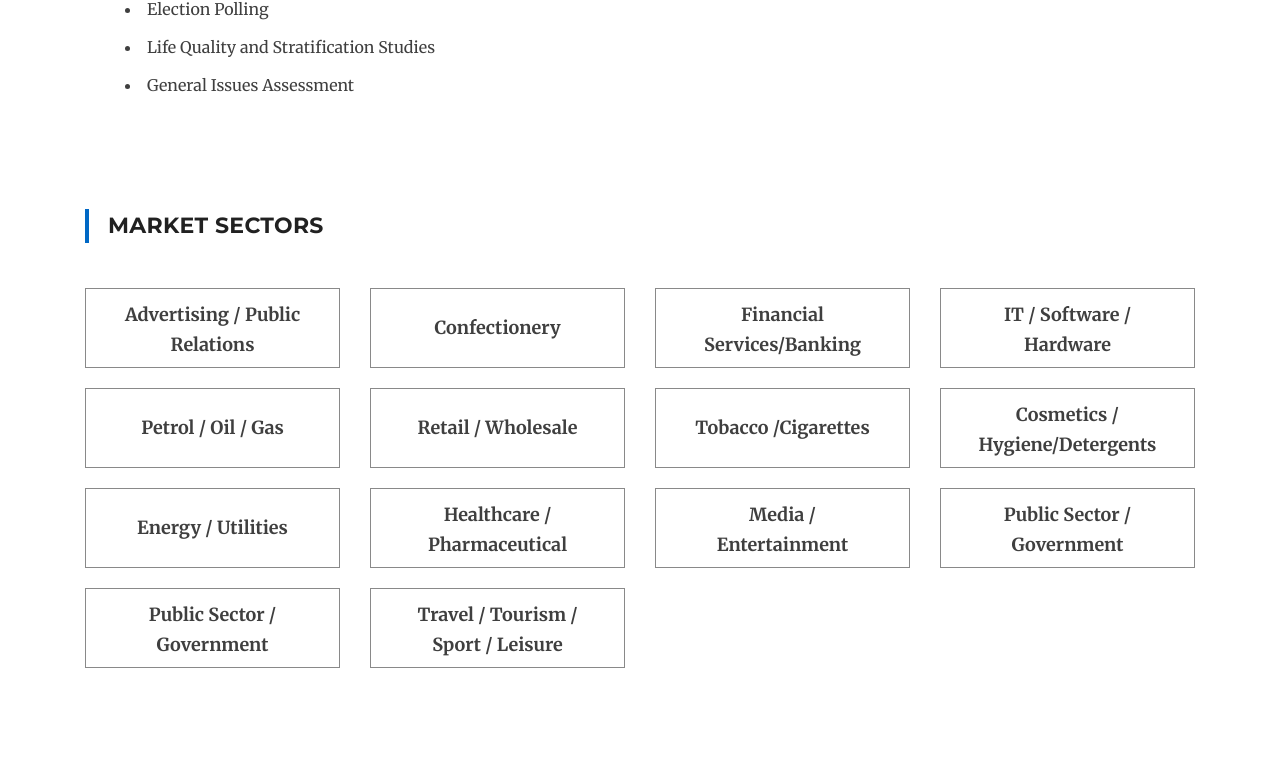
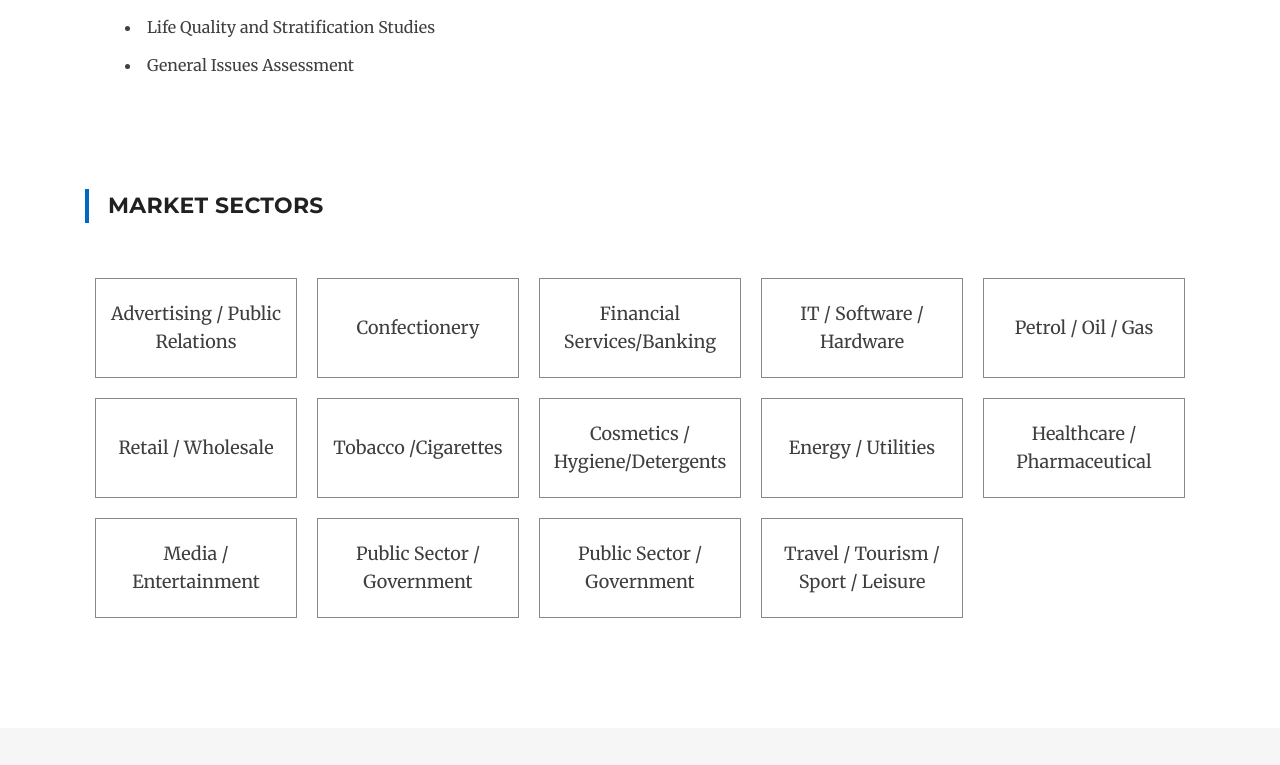
Before and after one commit to FlowFinSol/flow_idra_website, a plain HTML site: page our-services.html in a window 1280 px wide. Shown: the part 1995-2760 px from the top of the page. Drawn offline with Linux system fonts and the light colour scheme; files whose address does not match are found by name.

Commit message:
OUR SERVICES responsive

```diff
--- a/assets/scss/our-services-page/_our-services-page.scss
+++ b/assets/scss/our-services-page/_our-services-page.scss
@@ -22,11 +22,10 @@
   }
   .research-services {
     .quantitative {
+      padding: 50px;
       margin-top: 24px;
-      height: 480px;
       background-image: url("../img/bg-researchservices@2x.jpg");
       background-size: cover;
-      display: flex;
       justify-content: space-between;
       align-items: center;
       p {
@@ -45,9 +44,7 @@
       }
       .quantitative-left {
         height: 360px;
-        width: 488px;
         background: white;
-        margin-left: 50px;
         display: flex;
         flex-direction: column;
         justify-content: space-between;
@@ -56,9 +53,7 @@
       }
       .quantitative-right {
         height: 360px;
-        width: 488px;
         background: white;
-        margin-left: 20px;
       }
     }
   }
@@ -83,24 +78,48 @@
     h4 {
       margin-bottom: 45px;
     }
-    p {
-      display: flex;
-      flex-direction: column;
-      justify-content: space-around;
-      border: solid 1px #898989;
-      padding: 11px 26px;
-      height: 80px;
-      font-size: 18px;
-      line-height: 30px;
-      font-weight: bold;
-      text-align: center;
-      margin-bottom: 20px;
-      &:hover {
-        color: white;
-        border: solid 1px #0068c5;
-        background: #0068c5;
+    .grid-box {
+      padding: 10px;
+      display: grid;
+      grid-template-columns: repeat(auto-fill, minmax(200px, 1fr));
+      grid-gap: 20px;
+      .item {
+        display: flex;
+        justify-content: center;
+        text-align: center;
+        align-items: center;
+        padding: 10px;
+        height: 100px;
+        border: 1px solid #898989;
+        p {
+          font-size: 18px;
+          margin: 0;
+        }
       }
     }
   }
 
+  @include breakpoint($bs-lg) {
+    .research-services {
+      .quantitative {
+        .quantitative-left {
+          margin-bottom: 40px;
+        }
+      }
+    }
+  }
+  @include breakpoint($bs-sm) {
+    .research-services {
+      .quantitative {
+        background-image: none;
+        padding: 0;
+        .quantitative-left {
+           box-shadow: 0 9px 45px 0 rgba(0, 0, 0, 0.07), 0 9px 45px 0 rgba(0, 0, 0, 0.07);
+        }
+        .quantitative-right {
+           box-shadow: 0 9px 45px 0 rgba(0, 0, 0, 0.07), 0 9px 45px 0 rgba(0, 0, 0, 0.07);
+        }
+      }
+    }
+  }
 }
--- a/our-services.html
+++ b/our-services.html
@@ -5,9 +5,7 @@
   <meta name="viewport" content="width=device-width, initial-scale=1, shrink-to-fit=no">
   <title>Flow Idra</title>
   <link rel="shortcut icon" href="assets/img/icon/favicon.ico" type="image/x-icon">
-  <!-- <link rel="stylesheet" type="text/css" href="assets/css/font.css"> -->
   <link rel="stylesheet" type="text/css" href="assets/css/bootstrap.min.css">
-  <link href="assets/css/form_contact.css" rel="stylesheet" type="text/css">
   <link rel="stylesheet" type="text/css" href="assets/css/main.min.css">
 </head>
 <body>
@@ -31,11 +29,6 @@
             <a href="our-services.html" class="active-menu-a">OUR SERVICES</a>
             <a href="news-and-publications.html">NEWS</a>
             <a href="contact.html">CONTACT</a>
-          </div>
-          <div class="right-items">
-            <!-- <img src="assets/img/icon/search.svg" alt=""> -->
-            <img src="assets/img/icon/language.svg" alt="">
-            <p class="language">En</p>
           </div>
         </div>
       </div>
@@ -68,7 +61,7 @@
         </p>
         <div class="quantitative">
           <div class="row">
-            <div class="col-6">
+            <div class="col-lg-6 col-md-12">
               <div class="quantitative-left">
                 <div>
                   <p>Quantitative</p>
@@ -80,7 +73,7 @@
                 <button><a href="our-services-market-quantitative.html">READ MORE +</a></button>
               </div>
             </div>
-            <div class="col-6">
+            <div class="col-lg-6 col-md-12">
               <div class="quantitative-right">
                 <p>Qualitative</p>
                 <li>Focus groups</li>
@@ -98,7 +91,7 @@
       <div class="research-solutions">
         <h4>Research Solutions</h4>
         <div class="row">
-          <div class="col-6">
+          <div class="col-md-6 col-sm-12">
             <p>Marketing Research</p>
             <li>Brand Research</li>
             <li>Consumer Research</li>
@@ -116,7 +109,7 @@
             <li>Life Quality and Stratification Studies</li>
             <li>General Issues Assessment</li>
           </div>
-          <div class="col-6">
+          <div class="col-md-6 col-sm-12">
             <p>Economic Research</p>
             <li>Business Environment Research</li>
             <li>Business to Business (B2B) studies</li>
@@ -133,53 +126,47 @@
 
       <div class="market-sectors">
         <h4>MARKET SECTORS</h4>
-        <div class="row">
-          <div class="col-3">
+        <div class="grid-box">
+          <div class="item">
             <p>Advertising / Public Relations</p>
           </div>
-          <div class="col-3">
+          <div class="item">
             <p>Confectionery</p>
           </div>
-          <div class="col-3">
+          <div class="item">
             <p>Financial Services/Banking</p>
           </div>
-          <div class="col-3">
+          <div class="item">
             <p>IT / Software / Hardware</p>
           </div>
-        </div>
-        <div class="row">
-          <div class="col-3">
+          <div class="item">
             <p>Petrol / Oil / Gas</p>
           </div>
-          <div class="col-3">
+          <div class="item">
             <p>Retail / Wholesale</p>
           </div>
-          <div class="col-3">
+          <div class="item">
             <p>Tobacco /Cigarettes</p>
           </div>
-          <div class="col-3">
+          <div class="item">
             <p>Cosmetics / Hygiene/Detergents</p>
           </div>
-        </div>
-        <div class="row">
-          <div class="col-3">
+          <div class="item">
             <p>Energy / Utilities</p>
           </div>
-          <div class="col-3">
+          <div class="item">
             <p>Healthcare / Pharmaceutical</p>
           </div>
-          <div class="col-3">
+          <div class="item">
             <p>Media / Entertainment</p>
           </div>
-          <div class="col-3">
+          <div class="item">
             <p>Public Sector / Government</p>
           </div>
-        </div>
-        <div class="row">
-          <div class="col-3">
+          <div class="item">
             <p>Public Sector / Government</p>
           </div>
-          <div class="col-3">
+          <div class="item">
             <p>Travel / Tourism / Sport / Leisure</p>
           </div>
         </div>
@@ -222,8 +209,6 @@
   <script src="assets/js/vendors/jquery-3.2.1.min.js"></script>
   <script src="assets/js/vendors/popper.min.js"></script>
   <script src="assets/js/vendors/bootstrap.min.js"></script>
-  <script src="assets/js/vendors/skrollr.min.js"></script>
-  <script src="assets/js/vendors/particles.min.js"></script>
   <script src="assets/js/vendors/main.js"></script>
 </body>
 </html>
```
Also changed, not shown: contact.html (+0 -2 lines), news-and-publications-details.html (+4 -5 lines), news-and-publications.html (+0 -15 lines), our-services-market-qualitative.html (+0 -9 lines), our-services-market-quantitative.html (+0 -9 lines), our-services-media-intelligence.html (+0 -7 lines), assets/css/main.min.css.
